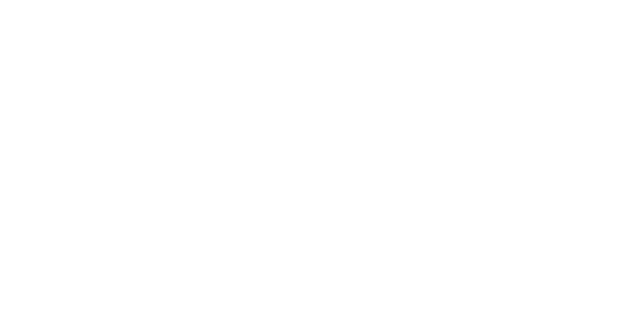
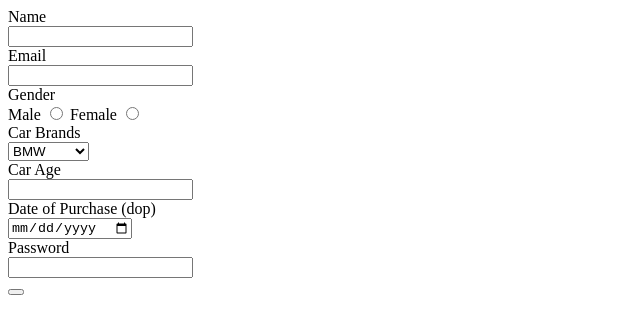
Before and after one commit to acciojob/car-insurance-form-chetan71, a website: page main.html in a window 1280 px wide. Shown: the whole page, without its empty margins (0-640 px from the left). Drawn offline with Linux system fonts and the light colour scheme.

Commit message:
created a submission

```diff
--- a/main.html
+++ b/main.html
@@ -10,6 +10,47 @@
 	<!-- the entire body must be written by student -->
     <script type="text/javascript" src="./script.js">
 </script>
+	<form action="/submit" method="post">
+		<label for="name">Name</label>
+		<div>
+			<input type="name" name="name" id="name" required>
+		</div>
+		<label for="email">Email</label>
+		<div>
+			<input type="email" name="email" id="email" required>
+		</div>
+		<label for="gender">Gender</label>
+		<div>
+			<label for="m">Male</label>
+			<input type="radio" name="gender" id="m" required>
+			<label for="f">Female</label>
+			<input type="radio" name="gender" id="f" required>
+		</div>
+		<label for="cars">Car Brands</label>
+		<div>
+			<select id="cars">
+				<option >BMW</option>
+				<option>Audi</option>
+				<option>Mercedez</option>
+			</select>
+		</div>
+		<label for="carage">Car Age</label>
+		<div>
+			<input type="number" name="carage" id="carage" required>
+		</div>
+		<label for="dop">Date of Purchase (dop)</label>
+		<div>
+			<input type="date" name="dop" id="dop" required>
+		</div>
+		<label for="password">Password</label>
+		<div>
+			<input type="password" name="password" id="password" required>
+		</div>
+
+		<div>
+			<button type="submit">
+		</div>
+	</form>
 
 </body>
 
```
